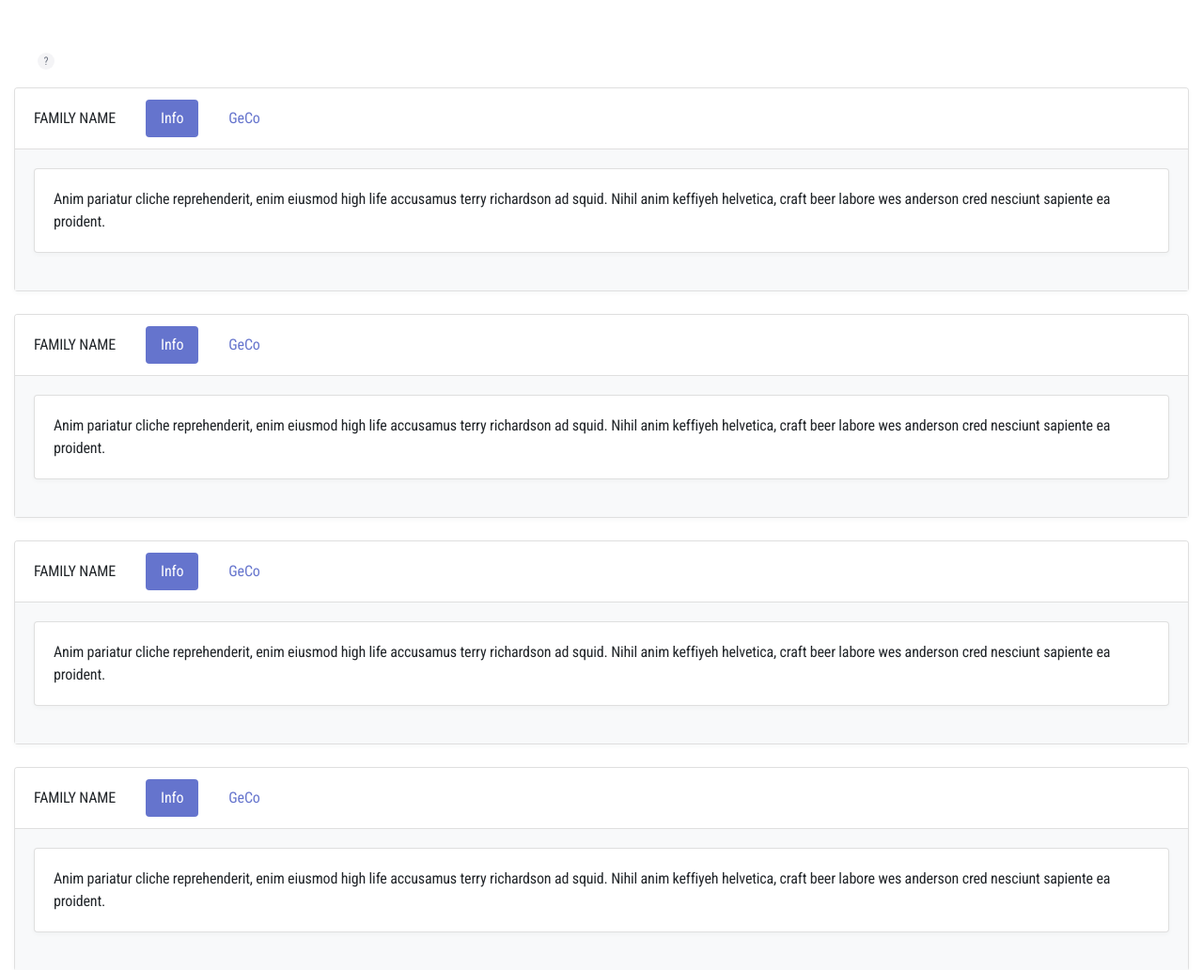
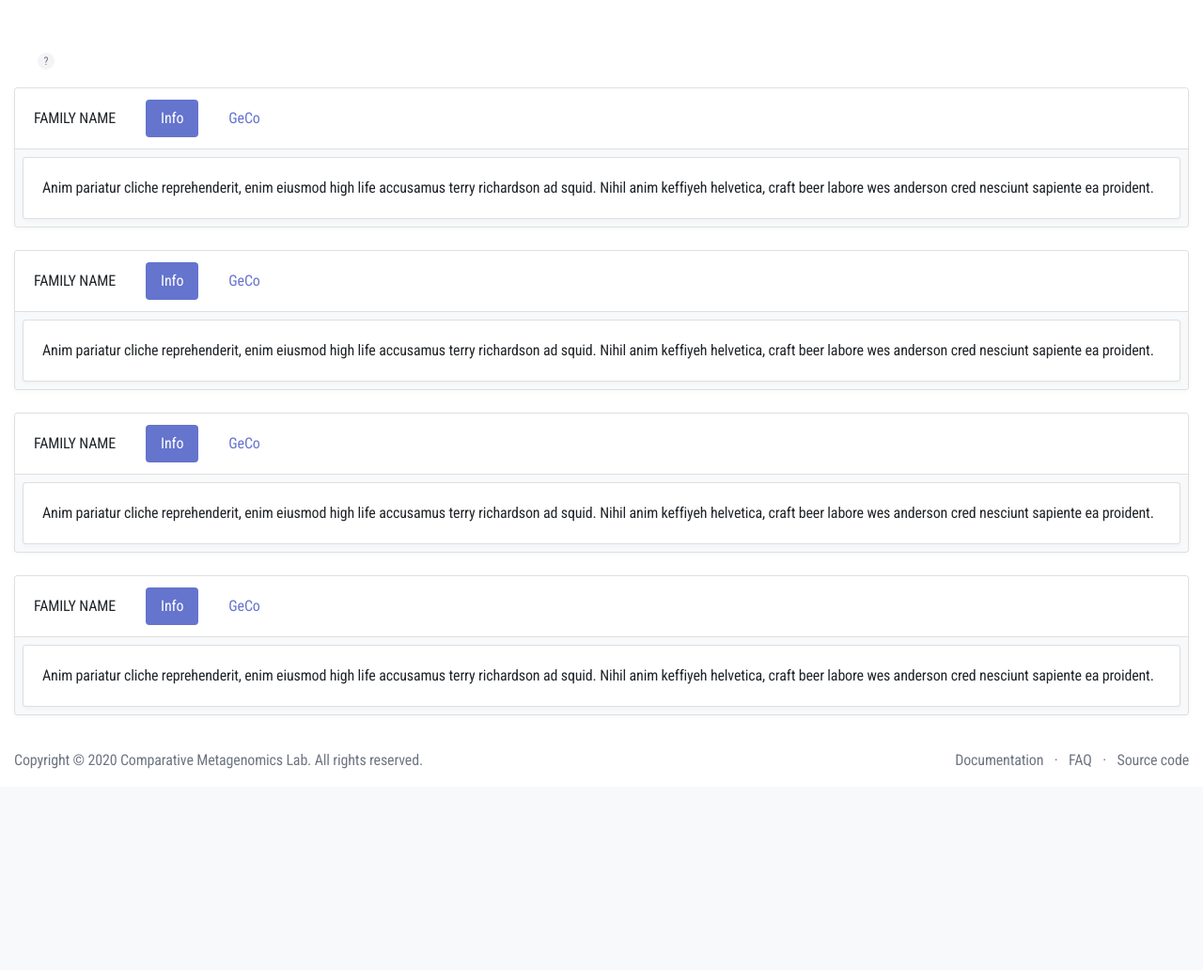
Before and after one commit to jorgebotas/novelfamilies, a Django app: page / in a window 1280 px wide. Shown: the part 56-1088 px from the top of the page at 94% size. After the commit the page ends 874 px from the top, so only its background shows below. Run offline with Django 3.2, Linux system fonts and the light colour scheme; some libraries are stand-ins or nearby versions; some web fonts are replaced.

```diff
--- a/geco/templates/geco/card.html
+++ b/geco/templates/geco/card.html
@@ -17,13 +17,12 @@
 
                 </ul>
            </div>
-           <div class="card-body bg-light m-0">
-
+           <div class="card-body bg-light p-2 rounded">
 
         <div class="tab-content" id="pills-tabContent">
           <div class="tab-pane fade show active" id="pills-info" role="tabpanel"
               aria-labelledby="pills-info-tab">
-           <div class="card">
+           <div class="card m-0">
                <div class="card-body">
                    Anim pariatur cliche reprehenderit, enim eiusmod high life accusamus terry richardson ad squid.
                    Nihil anim keffiyeh helvetica, craft beer labore wes anderson cred nesciunt sapiente ea proident.
```
